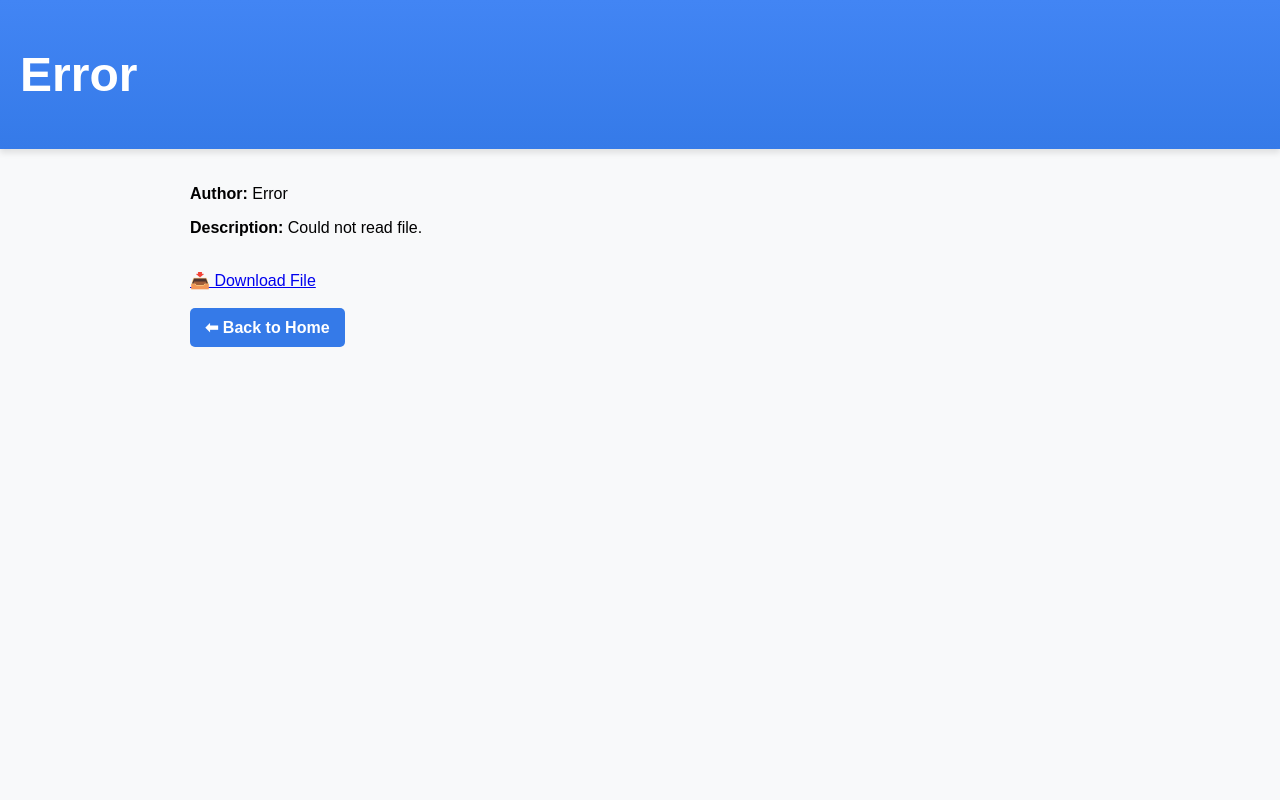
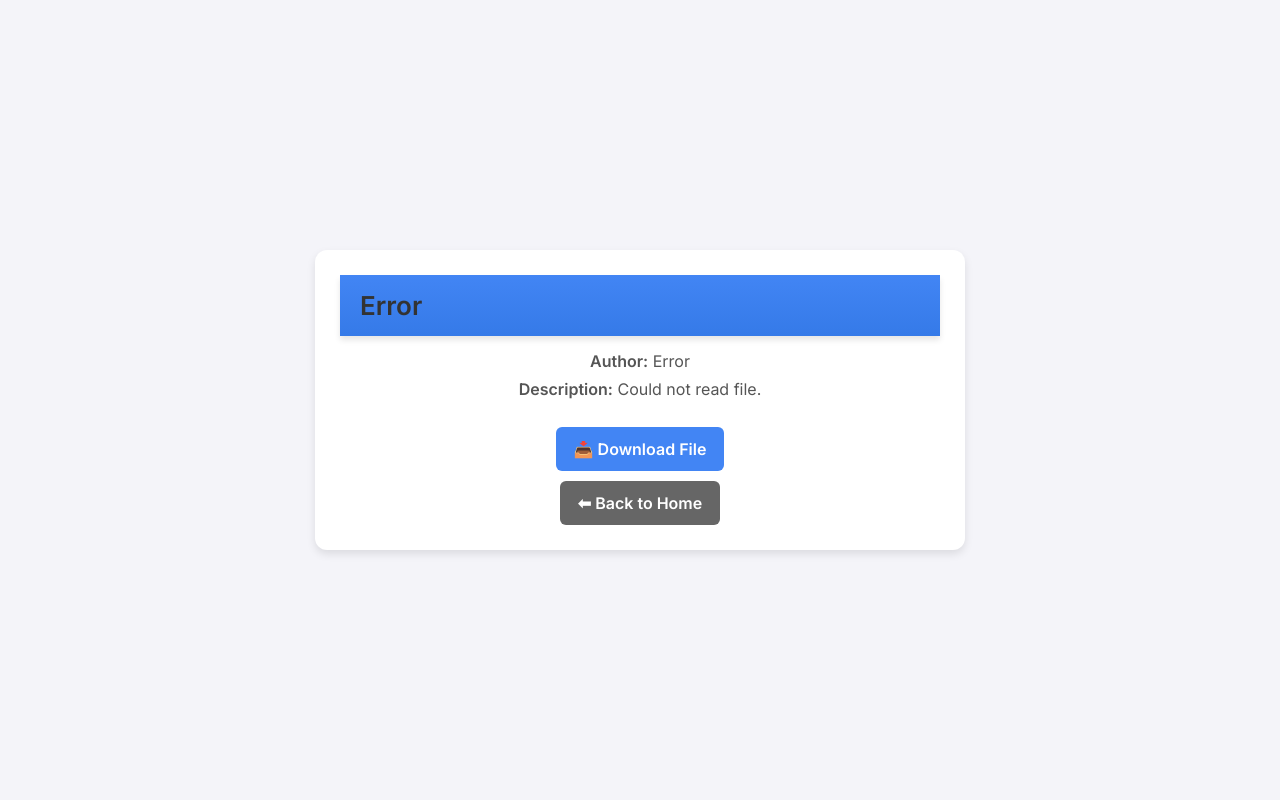
Before and after one commit to hanairi/python_research_site, a Flask app: page /papers/1 in a window 1280 px wide. Run offline with Flask 3, Linux system fonts and the light colour scheme.

Commit message:
Update paper.html

```diff
--- a/templates/paper.html
+++ b/templates/paper.html
@@ -5,24 +5,74 @@
     <meta name="viewport" content="width=device-width, initial-scale=1.0">
     <title>{{ title }}</title>
     <link rel="stylesheet" href="../static/css/styles.css">
+    <link href="https://fonts.googleapis.com/css2?family=Inter:wght@300;400;600&display=swap" rel="stylesheet">
+    <style>
+        body {
+            font-family: 'Inter', sans-serif;
+            background-color: #f4f4f9;
+            margin: 0;
+            padding: 0;
+            display: flex;
+            justify-content: center;
+            align-items: center;
+            height: 100vh;
+        }
+        .container {
+            background: white;
+            padding: 25px;
+            border-radius: 12px;
+            box-shadow: 0 4px 8px rgba(0, 0, 0, 0.1);
+            width: 90%;
+            max-width: 600px;
+            text-align: center;
+        }
+        header {
+            font-size: 26px;
+            font-weight: 600;
+            color: #333;
+            margin-bottom: 15px;
+        }
+        p {
+            font-size: 16px;
+            color: #555;
+            margin: 8px 0;
+        }
+        .button {
+            display: inline-block;
+            padding: 12px 18px;
+            border-radius: 6px;
+            text-decoration: none;
+            font-weight: 600;
+            transition: 0.3s;
+        }
+        .download-button {
+            background: #4285F4;
+            color: white;
+        }
+        .download-button:hover {
+            background: #357AE8;
+        }
+        .back-button {
+            background: #666;
+            color: white;
+            margin-top: 10px;
+        }
+        .back-button:hover {
+            background: #444;
+        }
+    </style>
 </head>
 <body>
-    <header>
-        <h1>{{ title }}</h1>
-    </header>
-    <main>
+    <div class="container">
+        <header>{{ title }}</header>
         <p><strong>Author:</strong> {{ author }}</p>
         <p><strong>Description:</strong> {{ description }}</p>
         <br>
-
-        <!-- ✅ Download Button -->
-        <a href="{{ url_for('download_file', filename=filename) }}" class="download-button">
+        <a href="{{ url_for('download_file', filename=filename) }}" class="button download-button">
             📥 Download File
         </a>
-
-        <!-- Back Button -->
-        <br><br>
-        <a href="/" class="back-button">⬅ Back to Home</a>
-    </main>
+        <br>
+        <a href="/" class="button back-button">⬅ Back to Home</a>
+    </div>
 </body>
 </html>
```
